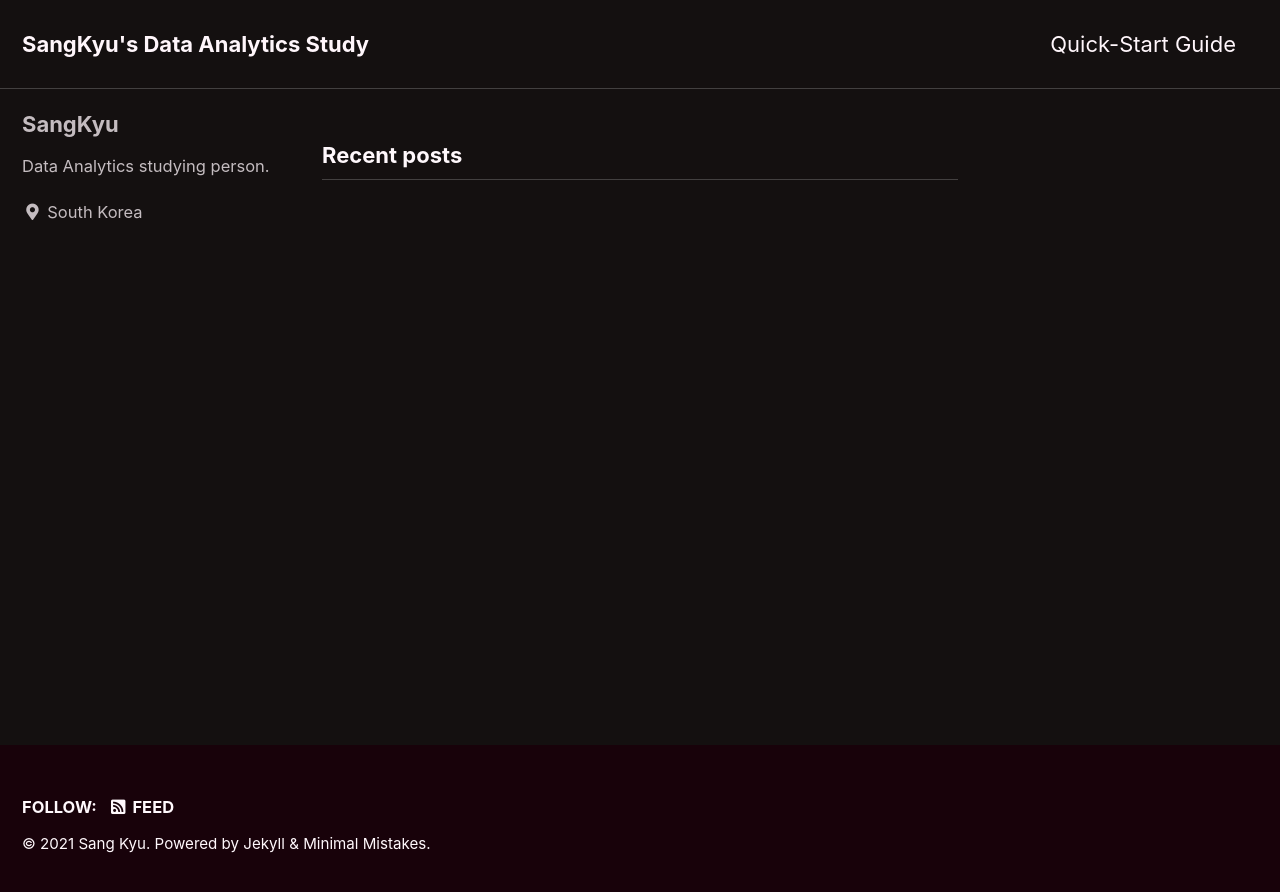
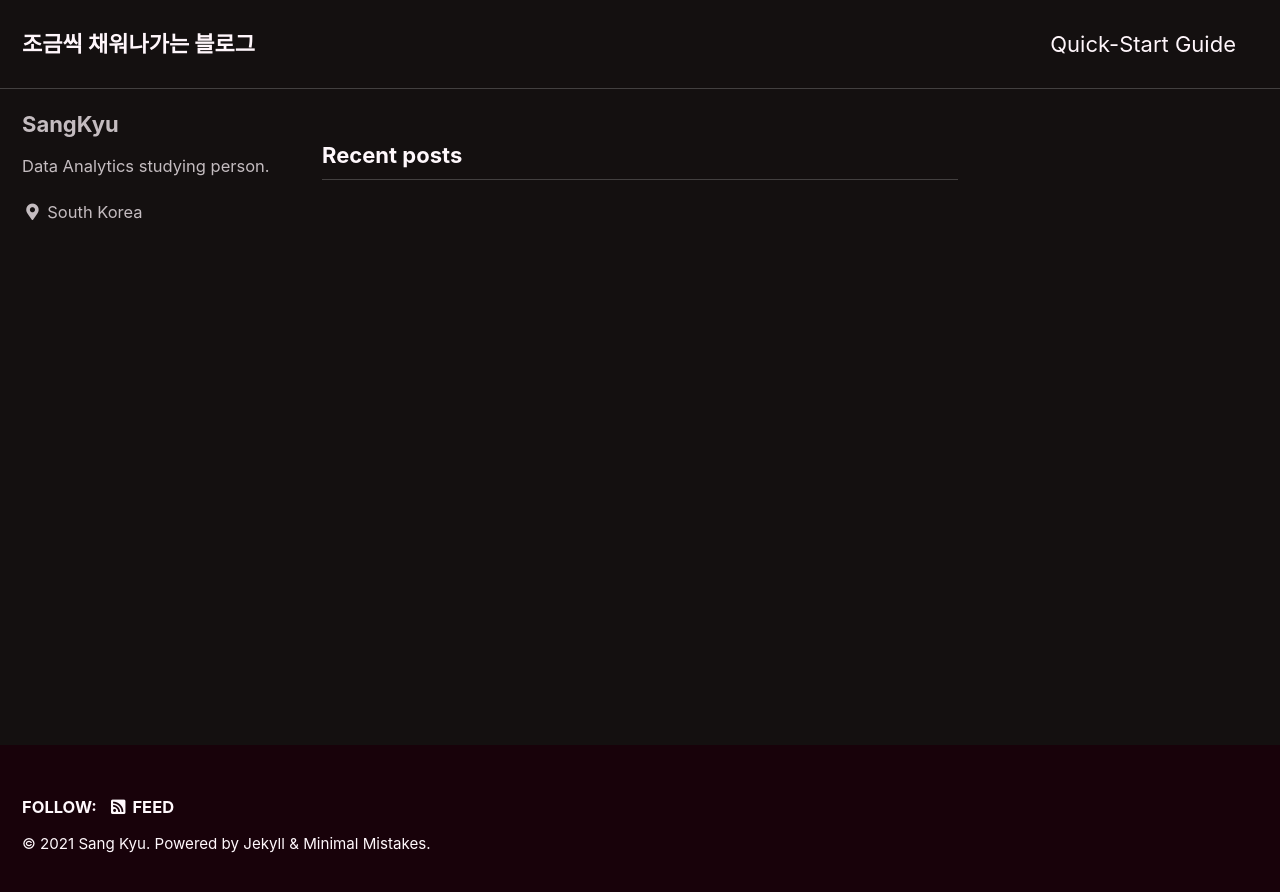
Before and after one commit to analytickyu/analytickyu.github.io, a Jekyll site: the page built from index.html, in a window 1280 px wide. Shown: the top 892 px of the page. Built offline with Jekyll 4.4.1, drawn with Linux system fonts in a browser that asks for light colours; cached includes are drawn as plain includes; the list of posts is cut into pages by our own code.

Commit message:
Update _config.yml

```diff
--- a/_config.yml
+++ b/_config.yml
@@ -16,7 +16,7 @@ minimal_mistakes_skin    : "neon" # "air", "aqua", "contrast", "dark", "dirt", "
 
 # Site Settings
 locale                   : "en-US"
-title                    : "SangKyu's Data Analytics Study"
+title                    : "조금씩 채워나가는 블로그"
 title_separator          : "-"
 subtitle                 : # site tagline that appears below site title in masthead
 name                     : "Sang Kyu"
```
